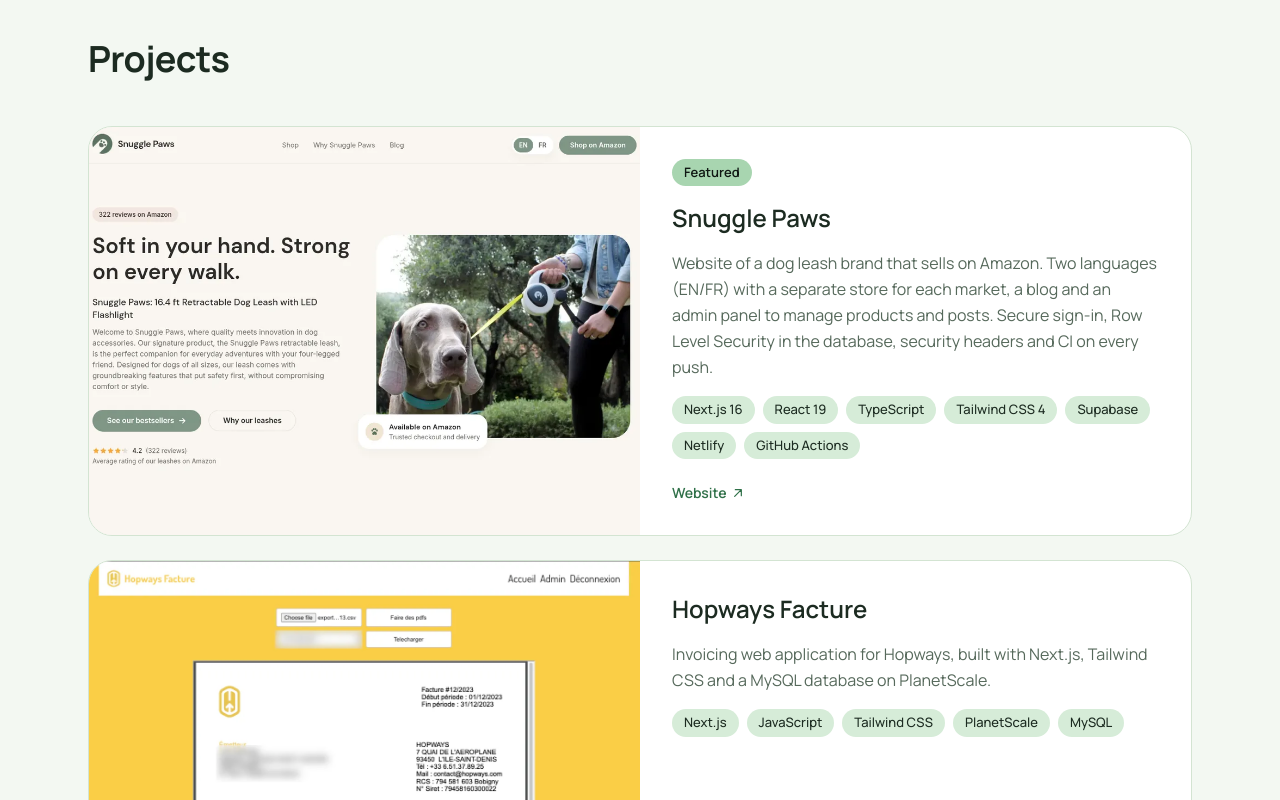
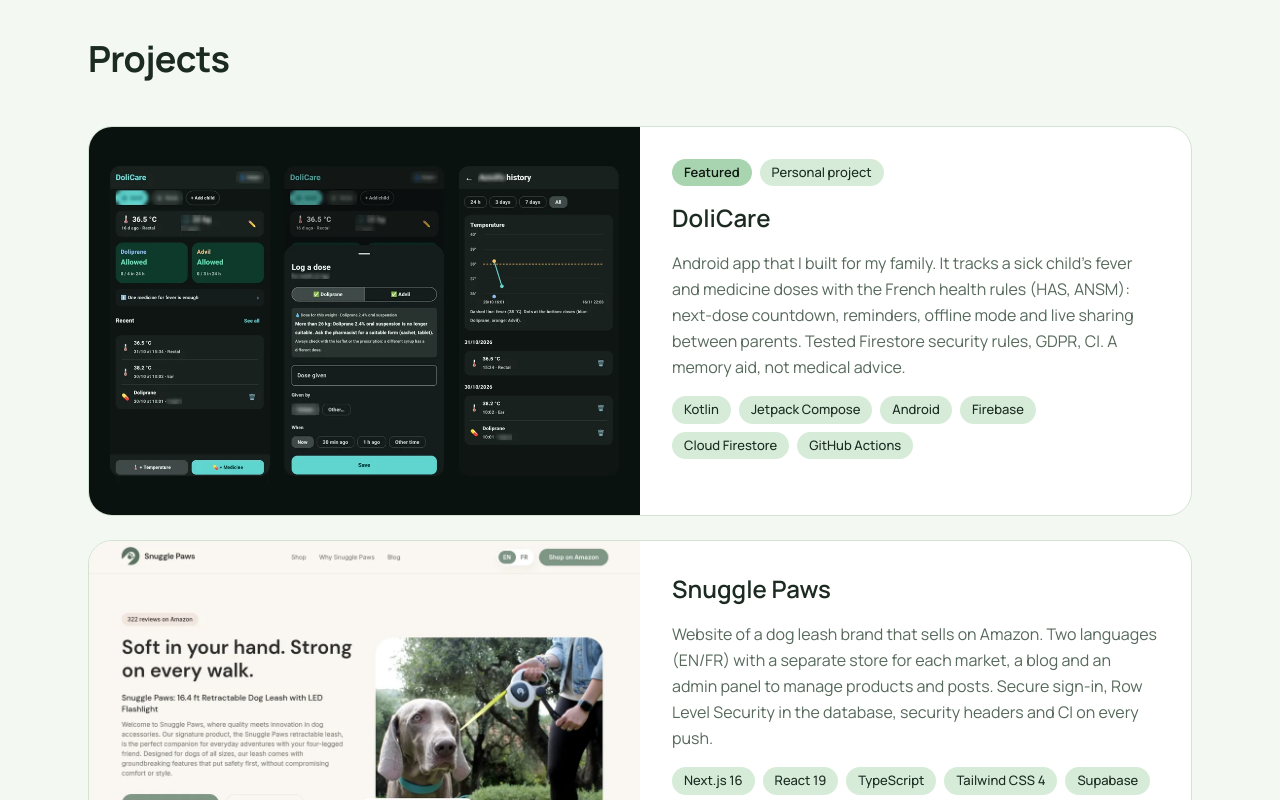
Before and after one commit to vadym-loik/portfolio, a Next.js app: page /en in a window 1280 px wide. Shown: the part 1880-2680 px from the top of the page. Built offline with nearby package versions, Linux system fonts and the light colour scheme.

Commit message:
Add DoliCare as a personal project (site and CV)

```diff
--- a/src/components/projects.tsx
+++ b/src/components/projects.tsx
@@ -35,7 +35,12 @@ function ProjectCard({ project, t, featured }: { project: Project; t: Dictionary
         />
       </div>
       <div className="flex flex-1 flex-col gap-4 p-6 md:p-8">
-        {featured && <span className="chip self-start bg-accent font-semibold text-[#101813]">{t.projects.featured}</span>}
+        {(featured || project.personal) && (
+          <div className="flex flex-wrap gap-2">
+            {featured && <span className="chip bg-accent font-semibold text-[#101813]">{t.projects.featured}</span>}
+            {project.personal && <span className="chip">{t.projects.personal}</span>}
+          </div>
+        )}
         <h3 className="text-2xl font-semibold">{project.title}</h3>
         <p className="leading-relaxed text-muted">{t.projects.items[project.id]}</p>
         <StackList items={project.stack} />
--- a/src/content/data.ts
+++ b/src/content/data.ts
@@ -3,6 +3,7 @@
  * Texts in each language are in src/i18n/en.ts and src/i18n/fr.ts.
  */
 import type { StaticImageData } from "next/image";
+import dolicare from "@/assets/projects/dolicare.webp";
 import snugglepaws from "@/assets/projects/snugglepaws.webp";
 import hopways from "@/assets/projects/hopways-facture.webp";
 import groupomania from "@/assets/projects/groupomania.webp";
@@ -83,6 +84,7 @@ export const experience: Experience[] = [
 ];
 
 export type ProjectId =
+  | "dolicare"
   | "snugglepaws"
   | "hopways"
   | "groupomania"
@@ -98,10 +100,19 @@ export type Project = {
   stack: string[];
   site?: string;
   code?: string;
+  /** Built for my own use, not for a client */
+  personal?: boolean;
 };
 
-/** Real projects for clients, newest first */
+/** Real projects, newest first */
 export const projects: Project[] = [
+  {
+    id: "dolicare",
+    title: "DoliCare",
+    image: dolicare,
+    stack: ["Kotlin", "Jetpack Compose", "Android", "Firebase", "Cloud Firestore", "GitHub Actions"],
+    personal: true,
+  },
   {
     id: "snugglepaws",
     title: "Snuggle Paws",
--- a/src/i18n/en.ts
+++ b/src/i18n/en.ts
@@ -49,11 +49,14 @@ export const en = {
   projects: {
     title: "Projects",
     featured: "Featured",
+    personal: "Personal project",
     site: "Website",
     code: "Code",
     trainingTitle: "Training projects",
     trainingIntro: "Projects from the OpenClassrooms “Web Developer” program.",
     items: {
+      dolicare:
+        "Android app that I built for my family. It tracks a sick child's fever and medicine doses with the French health rules (HAS, ANSM): next-dose countdown, reminders, offline mode and live sharing between parents. Tested Firestore security rules, GDPR, CI. A memory aid, not medical advice.",
       snugglepaws:
         "Website of a dog leash brand that sells on Amazon. Two languages (EN/FR) with a separate store for each market, a blog and an admin panel to manage products and posts. Secure sign-in, Row Level Security in the database, security headers and CI on every push.",
       hopways:
--- a/src/i18n/fr.ts
+++ b/src/i18n/fr.ts
@@ -48,11 +48,14 @@ export const fr: Dictionary = {
   projects: {
     title: "Projets",
     featured: "À la une",
+    personal: "Projet personnel",
     site: "Site",
     code: "Code",
     trainingTitle: "Projets de formation",
     trainingIntro: "Projets du parcours OpenClassrooms « Développeur intégrateur web ».",
     items: {
+      dolicare:
+        "Application Android créée pour ma famille. Elle suit la fièvre et les médicaments d'un enfant malade selon les règles de la HAS et de l'ANSM : compte à rebours, rappels, hors ligne et partage en direct entre parents. Règles Firestore testées, RGPD, CI. Un aide-mémoire, pas un avis médical.",
       snugglepaws:
         "Site d'une marque de laisses pour chiens vendues sur Amazon. Deux langues (EN/FR) avec une boutique par marché, un blog et un espace admin pour gérer les produits et les articles. Connexion sécurisée, Row Level Security dans la base, en-têtes de sécurité et CI à chaque push.",
       hopways:
--- a/src/i18n/uk.ts
+++ b/src/i18n/uk.ts
@@ -48,11 +48,14 @@ export const uk: Dictionary = {
   projects: {
     title: "Проєкти",
     featured: "Головний проєкт",
+    personal: "Особистий проєкт",
     site: "Сайт",
     code: "Код",
     trainingTitle: "Навчальні проєкти",
     trainingIntro: "Проєкти з програми OpenClassrooms «Веброзробник».",
     items: {
+      dolicare:
+        "Android-застосунок для моєї родини: температура дитини й дози ліків за правилами HAS і ANSM. Відлік до наступної дози, нагадування, офлайн-режим, спільний доступ для батьків. Правила Firestore, GDPR, CI. Не замінює лікаря.",
       snugglepaws:
         "Сайт бренду повідців для собак, які продаються на Amazon. Дві мови (EN/FR) з окремим магазином для кожного ринку, блог і адмінпанель для товарів і статей. Безпечний вхід, Row Level Security у базі даних, заголовки безпеки та CI на кожен push.",
       hopways:
```
Also changed, not shown: src/assets/projects/dolicare.webp (added).
